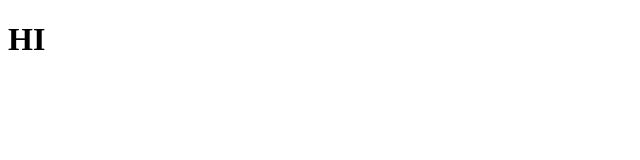
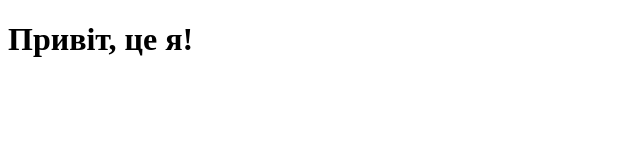
Before and after one commit to Oleh-Orlovskyi/Tutorial, a plain HTML site: page index.html in a window 1280 px wide. Shown: the whole page, without its empty margins (0-640 px from the left). Drawn offline with Linux system fonts and the light colour scheme.

Commit message:
Оновлення привітання

```diff
--- a/index.html
+++ b/index.html
@@ -7,6 +7,6 @@
     <title>Document</title>
 </head>
 <body>
-    <h1>HI</h1>
+    <h1>Привіт, це я!</h1>
 </body>
 </html>
```
